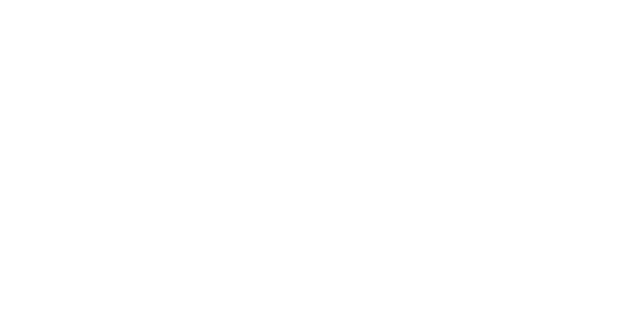
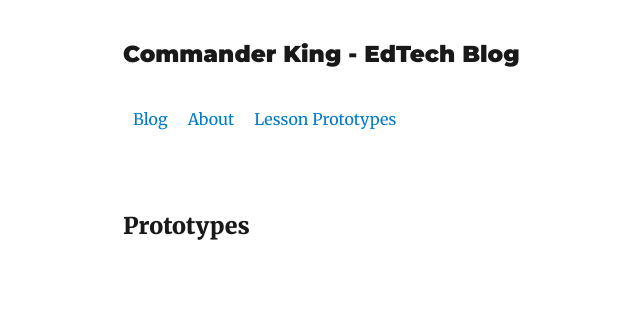
Before and after one commit to commanderking/education_blog, a Gatsby site: page /prototypes in a window 1280 px wide. Before the commit this address had no page. Shown: the whole page, without its empty margins (202-842 px from the left). Built offline with nearby package versions, Linux system fonts and the light colour scheme; Gatsby itself is replaced by a stand-in of ours; some packages are replaced by stand-ins of ours.

Commit message:
add prototype page and import open-math-tools

```diff
--- a/package.json
+++ b/package.json
@@ -25,6 +25,7 @@
     "gatsby-source-filesystem": "^2.3.8",
     "gatsby-transformer-remark": "^2.8.13",
     "gatsby-transformer-sharp": "^2.5.3",
+    "open-math-tools": "^0.1.3",
     "prismjs": "^1.20.0",
     "react": "^16.12.0",
     "react-dom": "^16.12.0",
--- a/src/components/nav.js
+++ b/src/components/nav.js
@@ -9,6 +9,10 @@ const navLinks = [
   {
     text: "About",
     url: "/about",
+  },
+  {
+    text: "Lesson Prototypes",
+    url: "/prototypes",
   },
 ];
 
--- /dev/null
+++ b/src/pages/prototypes.tsx
@@ -0,0 +1,14 @@
+import React from "react";
+import Layout from "../components/layout";
+
+const Prototypes = () => {
+  return (
+    <div>
+      <Layout>
+        <h3>Prototypes</h3>
+      </Layout>
+    </div>
+  );
+};
+
+export default Prototypes;
```
Also changed, not shown: 1 other file.
